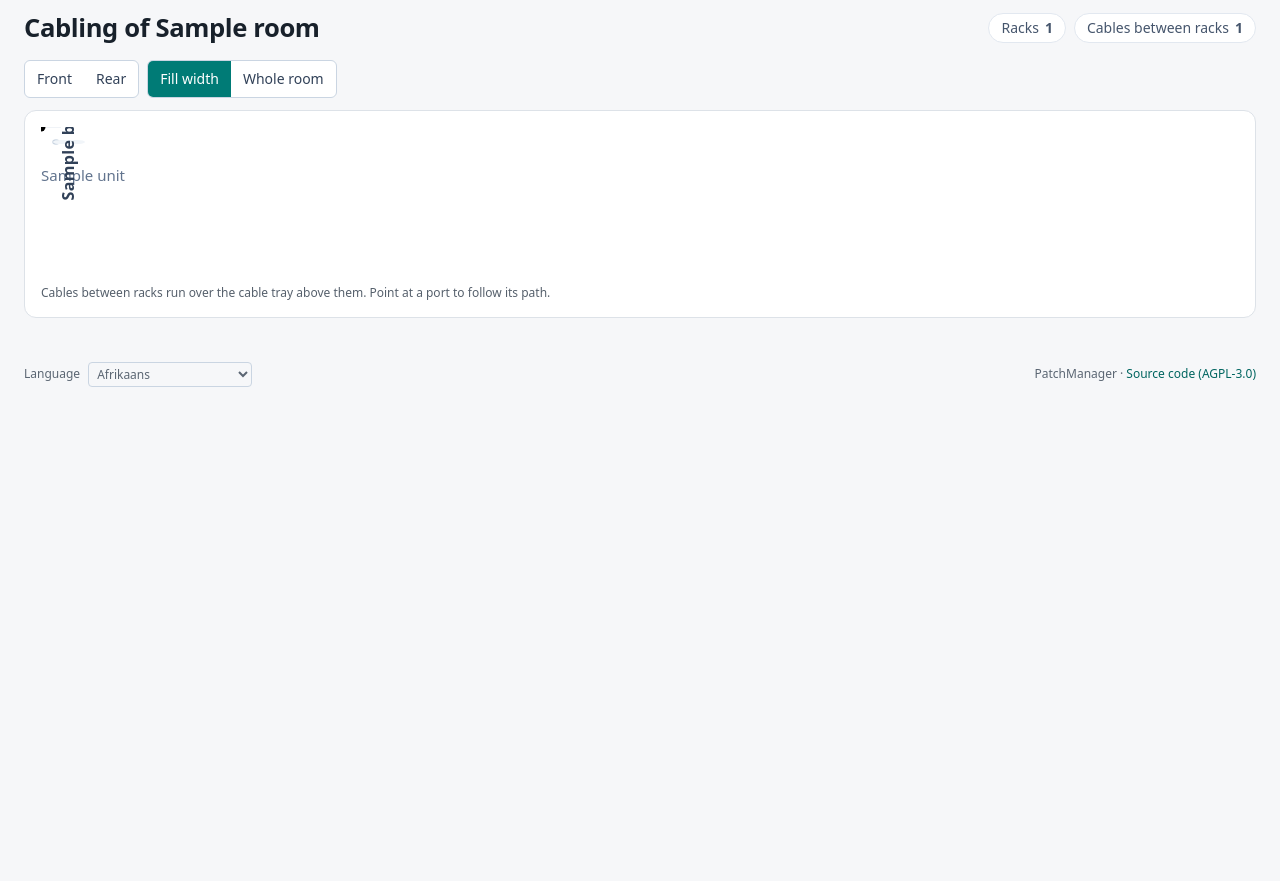
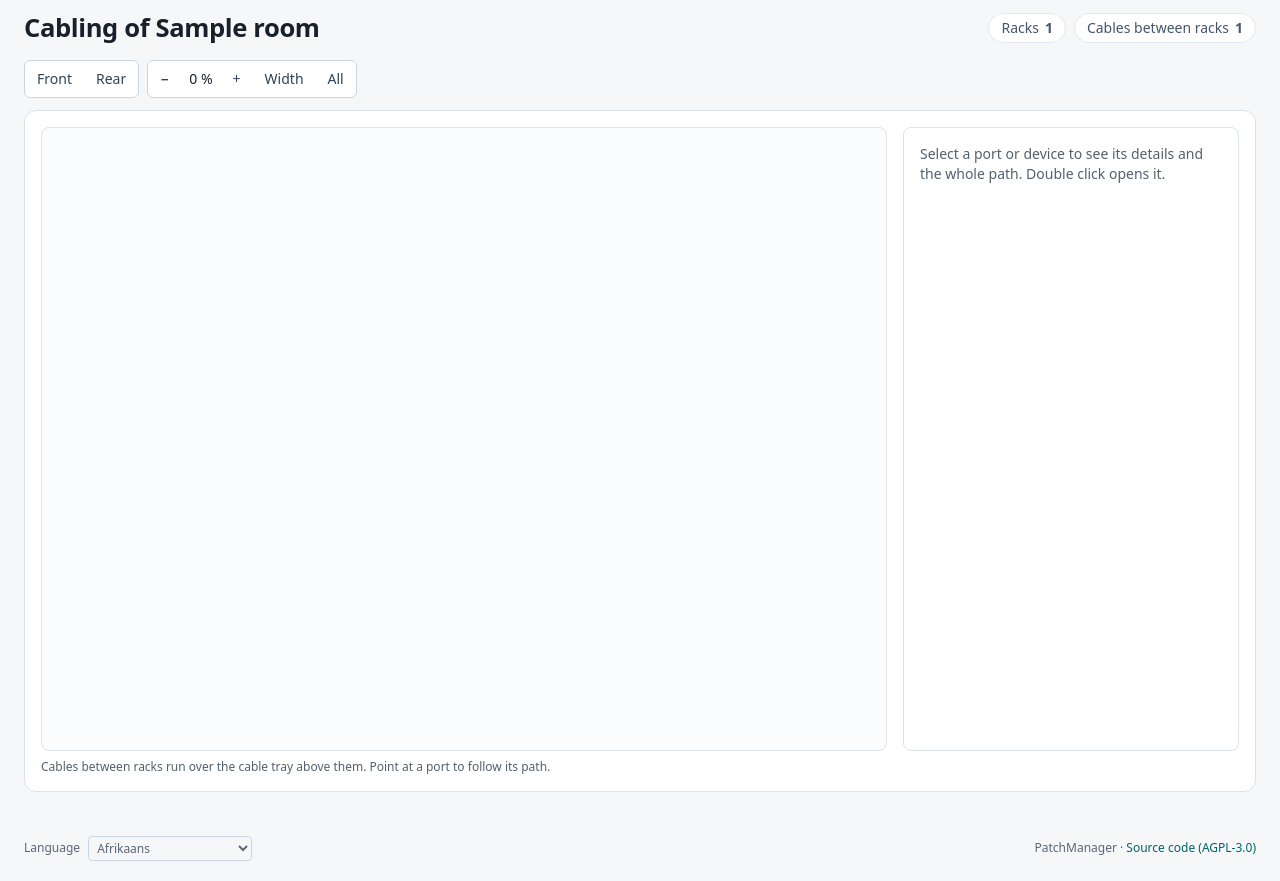
Before and after one commit to MalteKiefer/PatchManager, a Django app: template src/patchmanager/templates/dcim/room.html in a window 1280 px wide. Shown: the part 44-925 px from the top of the page. Before the commit the page ends 431 px from the top, so only its background shows below. Run offline with Django 4.2, Linux system fonts and the light colour scheme; the template is opened without the code that fills it: most values are stand-ins (such as "Sample title", 1, 10 or a date in 2020); style sheets or scripts are compiled from the project's sources.

Commit message:
Zoom and select in rack drawings
The rack and room drawings only switched between two fixed sizes, and a
click on a port left the page, so nothing could be selected or examined
in place. They now zoom with buttons, Ctrl and the wheel at the pointer
or the keyboard, move by dragging an empty area, and a click selects a
port or device: its path stays marked and a side panel shows details and
every hop. Double click opens the object, Escape clears the selection.

```diff
--- a/src/patchmanager/core/assets/app.css
+++ b/src/patchmanager/core/assets/app.css
@@ -87,9 +87,21 @@
 }
 
 /* Rack elevation drawing (dcim/_elevation.html). */
-.rack-scroll { @apply max-h-[85vh] overflow-auto; }
-.rack-svg[data-fit="width"] { width: 100%; height: auto; }
-.rack-svg[data-fit="height"] { display: block; height: 80vh; width: auto; max-width: 100%; margin: 0 auto; }
+.rack-stage { @apply grid gap-4 xl:grid-cols-[minmax(0,1fr)_21rem]; }
+.rack-scroll { @apply h-[78vh] cursor-grab overflow-auto rounded-lg border border-[#dde2e8] bg-[#fbfcfd] dark:border-slate-800 dark:bg-slate-950; }
+.rack-scroll.is-panning { @apply cursor-grabbing select-none; }
+.rack-svg { display: block; width: 100%; height: auto; margin: 0 auto; }
+.rack-panel { @apply rounded-lg border border-[#dde2e8] p-4 xl:sticky xl:top-20 xl:max-h-[78vh] xl:overflow-y-auto dark:border-slate-800; }
+.rack-panel[aria-busy="true"] { @apply opacity-60; }
+.panel-head h2 { @apply mt-0.5 text-xl; }
+.panel-facts { @apply mt-4 grid gap-2 text-sm; }
+.panel-facts > div { @apply grid grid-cols-[7rem_minmax(0,1fr)] gap-2; }
+.panel-facts dt { @apply text-slate-500; }
+.panel-sub { @apply mt-5 mb-2 text-sm font-semibold; }
+.panel-path { @apply relative space-y-2 border-l-2 border-amber-400 pl-3 text-xs; }
+.panel-path > li[aria-current] { @apply font-semibold; }
+.rack-port.is-selected path { stroke: #f59e0b !important; stroke-width: 3.5; }
+.rack-block.is-selected > rect:first-child { @apply stroke-amber-500; stroke-width: 3; }
 .rack-frame { @apply fill-slate-100 stroke-slate-300 dark:fill-slate-900 dark:stroke-slate-700; stroke-width: 2; }
 .rack-unit-line { @apply stroke-slate-200 dark:stroke-slate-800; }
 .rack-unit-number { @apply fill-slate-500 dark:fill-slate-400; font-size: 15px; font-variant-numeric: tabular-nums; }
--- a/src/patchmanager/core/static/core/rack.js
+++ b/src/patchmanager/core/static/core/rack.js
@@ -81,51 +81,188 @@ if (svg) {
   }
 }
 
-// Point at a port, cable or table row: highlight every port and cable of its path.
+// --- Path highlight and selection -----------------------------------------
+// Pointing at a port previews its path; a click selects it (or a device), keeps the
+// path marked and loads the details into the side panel. Double click opens the page.
 const drawing = document.querySelector(".rack-svg");
-if (drawing) {
-  const marked = () => document.querySelectorAll("[data-path].is-hot");
-  const show = (id) => {
-    for (const el of marked()) el.classList.remove("is-hot");
-    if (!id) {
-      drawing.classList.remove("is-tracing");
-      return;
-    }
-    for (const el of document.querySelectorAll(`[data-path="${CSS.escape(id)}"]`)) {
-      el.classList.add("is-hot");
-    }
-    drawing.classList.add("is-tracing");
-  };
-  for (const el of document.querySelectorAll("[data-path]")) {
-    el.addEventListener("pointerenter", () => show(el.dataset.path));
-    el.addEventListener("pointerleave", () => show(""));
-    el.addEventListener("focusin", () => show(el.dataset.path));
-    el.addEventListener("focusout", () => show(""));
+const panel = document.getElementById("rack-panel");
+let selected = null;
+
+function mark(id) {
+  for (const el of document.querySelectorAll("[data-path].is-hot")) el.classList.remove("is-hot");
+  drawing.classList.toggle("is-tracing", Boolean(id));
+  if (!id) return;
+  for (const el of document.querySelectorAll(`[data-path="${CSS.escape(id)}"]`)) {
+    el.classList.add("is-hot");
   }
 }
 
-// Fill the page width, or show the whole rack; remembered per browser.
-const fit = document.getElementById("rack-fit");
-if (fit && drawing) {
-  const apply = (mode) => {
-    drawing.dataset.fit = mode;
-    for (const b of fit.querySelectorAll("button")) {
-      b.setAttribute("aria-pressed", String(b.dataset.fit === mode));
+async function showPanel(url) {
+  if (!panel || !url) return;
+  panel.setAttribute("aria-busy", "true");
+  try {
+    const response = await fetch(url, { credentials: "same-origin" });
+    if (!response.ok) throw new Error(String(response.status));
+    panel.innerHTML = await response.text(); // server rendered, escaped template
+    for (const swatch of panel.querySelectorAll("[data-swatch]")) {
+      swatch.style.backgroundColor = swatch.dataset.swatch;
     }
-  };
-  try {
-    apply(localStorage.getItem("pm-rack-fit") || "width");
   } catch {
-    apply("width");
+    panel.textContent = text("failed", "The request failed.");
+  } finally {
+    panel.removeAttribute("aria-busy");
   }
-  fit.addEventListener("click", (event) => {
-    const mode = event.target.closest("button")?.dataset.fit;
-    if (!mode) return;
-    apply(mode);
+}
+
+function select(el) {
+  if (selected) selected.classList.remove("is-selected");
+  selected = el;
+  if (!el) {
+    mark("");
+    return;
+  }
+  el.classList.add("is-selected");
+  mark(el.dataset.path || "");
+  showPanel(el.dataset.panel);
+}
+
+if (drawing) {
+  for (const el of document.querySelectorAll("[data-path]")) {
+    el.addEventListener("pointerenter", () => mark(el.dataset.path));
+    el.addEventListener("pointerleave", () => mark(selected?.dataset.path || ""));
+  }
+  drawing.addEventListener("click", (event) => {
+    if (drawing.dataset.panned === "1") return; // the click that ends a pan
+    const port = event.target.closest(".rack-port");
+    const block = event.target.closest(".rack-block[data-panel]");
+    if (port) {
+      event.preventDefault();
+      select(port === selected ? null : port);
+    } else if (block) {
+      select(block === selected ? null : block);
+    } else {
+      select(null);
+    }
+  });
+  drawing.addEventListener("dblclick", (event) => {
+    const port = event.target.closest(".rack-port");
+    if (port) location.assign(port.getAttribute("href"));
+  });
+  document.addEventListener("keydown", (event) => {
+    if (event.key === "Escape") select(null);
+  });
+}
+
+// --- Zoom and pan --------------------------------------------------------
+// The drawing keeps its proportions; zooming sets its width. "Width" fits the
+// width of the view, "All" shows everything. Ctrl or Cmd and the wheel zoom at the
+// pointer; dragging an empty area scrolls. The choice is remembered per browser.
+const stage = document.querySelector(".rack-scroll");
+const zoomBar = document.getElementById("rack-zoom");
+const level = document.getElementById("rack-zoom-level");
+if (drawing && stage && zoomBar) {
+  const box = drawing.viewBox.baseVal;
+  let scale = 1;
+  let mode = "width"; // "width", "height" or "free"
+  const limits = () => [Math.min(fitHeight(), 0.1), 4];
+  const fitWidth = () => (stage.clientWidth - 2) / box.width;
+  const fitHeight = () => Math.min(fitWidth(), (stage.clientHeight - 2) / box.height);
+
+  function apply(next, anchor) {
+    const [low, high] = limits();
+    const old = scale;
+    scale = Math.min(Math.max(next, low), high);
+    const point = anchor || { x: stage.clientWidth / 2, y: stage.clientHeight / 2 };
+    const focusX = (stage.scrollLeft + point.x) / old;
+    const focusY = (stage.scrollTop + point.y) / old;
+    drawing.style.width = `${Math.round(box.width * scale)}px`;
+    drawing.style.height = `${Math.round(box.height * scale)}px`;
+    stage.scrollLeft = focusX * scale - point.x;
+    stage.scrollTop = focusY * scale - point.y;
+    if (level) level.textContent = `${Math.round((scale / fitWidth()) * 100)} %`;
+  }
+
+  function fit(next) {
+    mode = next;
+    scale = next === "height" ? fitHeight() : fitWidth();
+    apply(scale);
+    stage.scrollTop = 0;
+    stage.scrollLeft = 0;
     try {
-      localStorage.setItem("pm-rack-fit", mode);
+      localStorage.setItem("pm-rack-zoom", next);
     } catch {
       // storage blocked: the choice lasts for this page only
     }
+  }
+
+  const zoom = (factor, anchor) => {
+    mode = "free";
+    apply(scale * factor, anchor);
+  };
+
+  zoomBar.addEventListener("click", (event) => {
+    const action = event.target.closest("button")?.dataset.zoom;
+    if (action === "in") zoom(1.25);
+    else if (action === "out") zoom(0.8);
+    else if (action) fit(action);
   });
+  stage.addEventListener(
+    "wheel",
+    (event) => {
+      if (!event.ctrlKey && !event.metaKey) return;
+      event.preventDefault();
+      const rect = stage.getBoundingClientRect();
+      zoom(event.deltaY < 0 ? 1.12 : 1 / 1.12, {
+        x: event.clientX - rect.left,
+        y: event.clientY - rect.top,
+      });
+    },
+    { passive: false },
+  );
+  stage.addEventListener("keydown", (event) => {
+    if (event.key === "+" || event.key === "=") zoom(1.25);
+    else if (event.key === "-") zoom(0.8);
+    else if (event.key === "0") fit("width");
+    else return;
+    event.preventDefault();
+  });
+
+  // Drag an empty area to move the view (blocks and ports keep their own dragging).
+  stage.addEventListener("pointerdown", (event) => {
+    if (event.button !== 0 || event.target.closest(".rack-block, .rack-port, a")) return;
+    const start = { x: event.clientX, y: event.clientY, left: stage.scrollLeft, top: stage.scrollTop };
+    let moved = false;
+    stage.setPointerCapture(event.pointerId);
+    const onMove = (e) => {
+      const dx = e.clientX - start.x;
+      const dy = e.clientY - start.y;
+      if (!moved && Math.hypot(dx, dy) < 4) return;
+      moved = true;
+      stage.classList.add("is-panning");
+      stage.scrollLeft = start.left - dx;
+      stage.scrollTop = start.top - dy;
+    };
+    const onUp = () => {
+      stage.removeEventListener("pointermove", onMove);
+      stage.removeEventListener("pointerup", onUp);
+      stage.classList.remove("is-panning");
+      drawing.dataset.panned = moved ? "1" : "";
+      setTimeout(() => {
+        drawing.dataset.panned = "";
+      }, 0);
+    };
+    stage.addEventListener("pointermove", onMove);
+    stage.addEventListener("pointerup", onUp);
+  });
+
+  let saved = "width";
+  try {
+    saved = localStorage.getItem("pm-rack-zoom") || "width";
+  } catch {
+    saved = "width";
+  }
+  fit(saved === "height" ? "height" : "width");
+  new ResizeObserver(() => {
+    if (mode !== "free") fit(mode);
+  }).observe(stage);
 }
--- a/src/patchmanager/dcim/device_urls.py
+++ b/src/patchmanager/dcim/device_urls.py
@@ -8,5 +8,7 @@ urlpatterns = [
     path("new/", device_views.device_create, name="device-create"),
     path("<uuid:pk>/", device_views.device_detail, name="device"),
     path("<uuid:pk>/ports/new/", device_views.port_create, name="port-create"),
+    path("<uuid:pk>/panel/", device_views.device_panel, name="device-panel"),
+    path("ports/<uuid:pk>/panel/", device_views.port_panel, name="port-panel"),
     path("ports/<uuid:pk>/", device_views.port_detail, name="port"),
 ]
--- a/src/patchmanager/templates/dcim/_elevation.html
+++ b/src/patchmanager/templates/dcim/_elevation.html
@@ -16,7 +16,7 @@
   <g class="rack-block{% if not b.space.device_id %} is-reserved{% endif %}{% if can_change %} cursor-grab{% endif %}" {% if can_change and not b.hidden %}tabindex="0" role="{% if b.ports %}group{% else %}button{% endif %}"{% elif b.ports %}role="group"{% endif %}
      aria-label="{{ b.label }}, {% blocktranslate with start=b.space.start end=b.space.end %}units {{ start }} to {{ end }}{% endblocktranslate %}"
      data-start="{{ b.space.start }}" data-size="{{ b.space.size }}" data-y="{{ b.y }}"
-     {% if b.space.device_id and not b.hidden %}data-href="{% url 'devices:device' b.space.device_id %}"{% endif %}
+     {% if b.space.device_id and not b.hidden %}data-href="{% url 'devices:device' b.space.device_id %}" data-panel="{% url 'devices:device-panel' b.space.device_id %}"{% endif %}
      {% if can_change and not b.hidden %}data-move-url="{% url 'dcim:space-move' e.rack.pk b.space.pk %}"{% endif %}>
     <rect x="{{ e.area_x|add:2 }}" y="{{ b.y|add:3 }}" width="{{ e.area_w|add:-4 }}" height="{{ b.height|add:-6 }}" rx="8" class="{% if b.space.device_id %}rack-device{% if b.passive %} is-passive{% endif %}{% else %}rack-reserved{% endif %}"/>
     {% if b.image and not b.ports and not b.hidden %}<image href="{% url 'metadata:download' b.image %}" x="{{ e.area_x|add:36 }}" y="{{ b.y|add:6 }}" width="{{ e.area_w|add:-64 }}" height="{{ b.height|add:-12 }}" preserveAspectRatio="xMidYMid meet"/>{% endif %}
@@ -24,7 +24,7 @@
     <text transform="translate({{ e.area_x|add:23 }} {{ b.y|add:b.half }}) rotate(-90)" text-anchor="middle" font-size="{{ b.name_font }}" class="rack-device-name">{{ b.label }}</text>
     {% if can_change and not b.hidden %}<g class="rack-grip" aria-hidden="true">{% for dot in b.grip %}<circle cx="{{ dot.0 }}" cy="{{ dot.1 }}" r="2"/>{% endfor %}</g>{% endif %}
     {% for g in b.ports %}
-    <a href="{% url 'devices:port' g.port.pk %}" class="rack-port is-{{ g.state }}{% if g.passive %} on-passive{% endif %}" data-path="{{ g.path_id }}">
+    <a href="{% url 'devices:port' g.port.pk %}" data-panel="{% url 'devices:port-panel' g.port.pk %}" class="rack-port is-{{ g.state }}{% if g.passive %} on-passive{% endif %}" data-path="{{ g.path_id }}">
       <title>{{ g.title }}</title>
       <path d="{{ g.shape }}" {% if g.state == "complete" %}fill="{{ g.colour }}"{% elif g.state == "partial" %}fill="{{ g.colour }}" fill-opacity="0.45"{% endif %}/>
       {% if not g.copper %}<path d="{{ g.inner }}" class="rack-port-inner"/>{% endif %}
--- a/src/patchmanager/templates/dcim/room.html
+++ b/src/patchmanager/templates/dcim/room.html
@@ -16,15 +16,19 @@
     <a href="?face=front" {% if face == "front" %}aria-current="page"{% endif %}>{% translate "Front" %}</a>
     <a href="?face=rear" {% if face == "rear" %}aria-current="page"{% endif %}>{% translate "Rear" %}</a>
   </nav>
-  <div class="segmented" id="rack-fit">
-    <button type="button" data-fit="width" aria-pressed="true">{% translate "Fill width" %}</button>
-    <button type="button" data-fit="height" aria-pressed="false">{% translate "Whole room" %}</button>
+  <div class="segmented" id="rack-zoom" role="group" aria-label="{% translate 'Zoom' %}">
+    <button type="button" data-zoom="out" aria-label="{% translate 'Zoom out' %}" title="{% translate 'Zoom out' %} (-)">−</button>
+    <output id="rack-zoom-level" class="px-2 py-2 text-sm tabular-nums" aria-live="polite">100 %</output>
+    <button type="button" data-zoom="in" aria-label="{% translate 'Zoom in' %}" title="{% translate 'Zoom in' %} (+)">+</button>
+    <button type="button" data-zoom="width" title="{% translate 'Fit the width' %} (0)">{% translate "Width" %}</button>
+    <button type="button" data-zoom="height" title="{% translate 'Show everything' %}">{% translate "All" %}</button>
   </div>
 </div>
 <section class="card p-3 sm:p-4" aria-label="{% translate 'Racks and cables' %}">
   {% if elevations %}
-  <div class="rack-scroll">
-    <svg class="rack-svg select-none" data-fit="width" viewBox="{{ box.x }} {{ box.y }} {{ box.w }} {{ box.h }}" role="group"
+  <div class="rack-stage">
+  <div class="rack-scroll" tabindex="0" aria-label="{% translate 'Drawing; use + and - to zoom' %}">
+    <svg class="rack-svg select-none" viewBox="{{ box.x }} {{ box.y }} {{ box.w }} {{ box.h }}" role="group"
          aria-label="{% blocktranslate with name=room.name %}Racks of {{ name }} with their cables{% endblocktranslate %}">
       {% for e in elevations %}
       <a href="{% url 'dcim:rack' e.rack.pk %}{% if face == 'rear' %}?face=rear{% endif %}"><text x="{{ e.centre_x }}" y="{{ title_y }}" text-anchor="middle" class="rack-title">{{ e.rack.name }}</text></a>
@@ -33,6 +37,10 @@
       {% for w in between %}<path d="{{ w.d }}" stroke="{{ w.colour }}" class="rack-wire is-tray" data-path="{{ w.path_id }}"><title>{{ w.title }}</title></path>{% endfor %}
     </svg>
   </div>
+  <aside id="rack-panel" class="rack-panel" aria-live="polite">
+    <p class="text-sm text-slate-500">{% translate "Select a port or device to see its details and the whole path. Double click opens it." %}</p>
+  </aside>
+  </div>
   <p class="mt-2 text-xs text-slate-500">{% translate "Cables between racks run over the cable tray above them. Point at a port to follow its path." %}</p>
   {% else %}
   <p class="text-sm text-slate-500">{% translate "No racks in this room yet." %}</p>
```
Also changed, not shown: src/patchmanager/dcim/device_views.py (+41 -0 lines), src/patchmanager/templates/dcim/_device_panel.html (added, +12 -0 lines), src/patchmanager/templates/dcim/_port_panel.html (added, +20 -0 lines), src/patchmanager/templates/dcim/rack.html (+14 -6 lines), tests/e2e/test_rack_view.py (+27 -2 lines).
